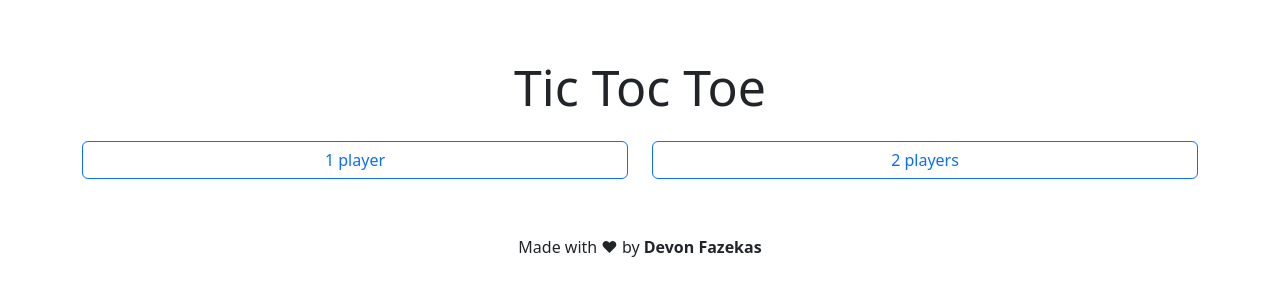
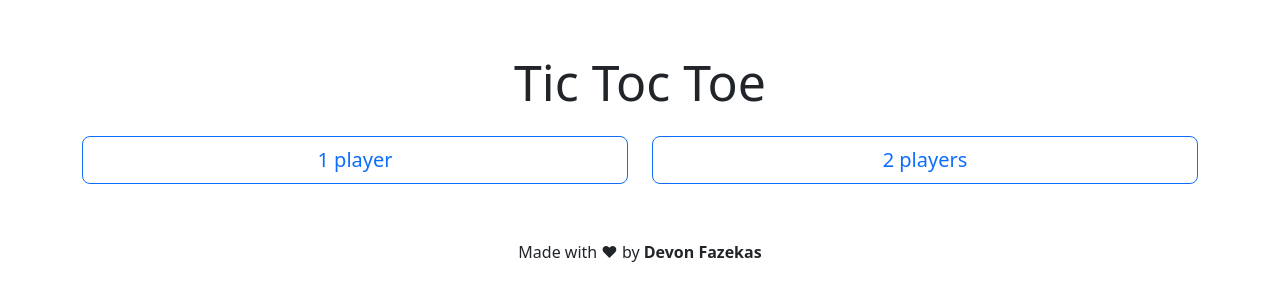
Before and after one commit to DFazekas/react_tic-toc-toe, a React (Create React App) app: page / in a window 1280 px wide. Shown: the part 234-534 px from the top of the page. Built offline with nearby package versions, Linux system fonts and the light colour scheme.

Commit message:
Enlarge home buttons

```diff
--- a/src/pages/home.tsx
+++ b/src/pages/home.tsx
@@ -34,12 +34,12 @@ export default function Home() {
 
       <Row className='mt-3'>
         <Col md={6} sm={12} className='d-grid mb-2'>
-          <Button href='/single-player' variant='outline-primary'>
+          <Button size='lg' href='/single-player' variant='outline-primary'>
             1 player
           </Button>
         </Col>
         <Col md={6} sm={12} className='d-grid mb-2'>
-          <Button href='/multi-player' variant='outline-primary'>
+          <Button size='lg' href='/multi-player' variant='outline-primary'>
             2 players
           </Button>
         </Col>
```
